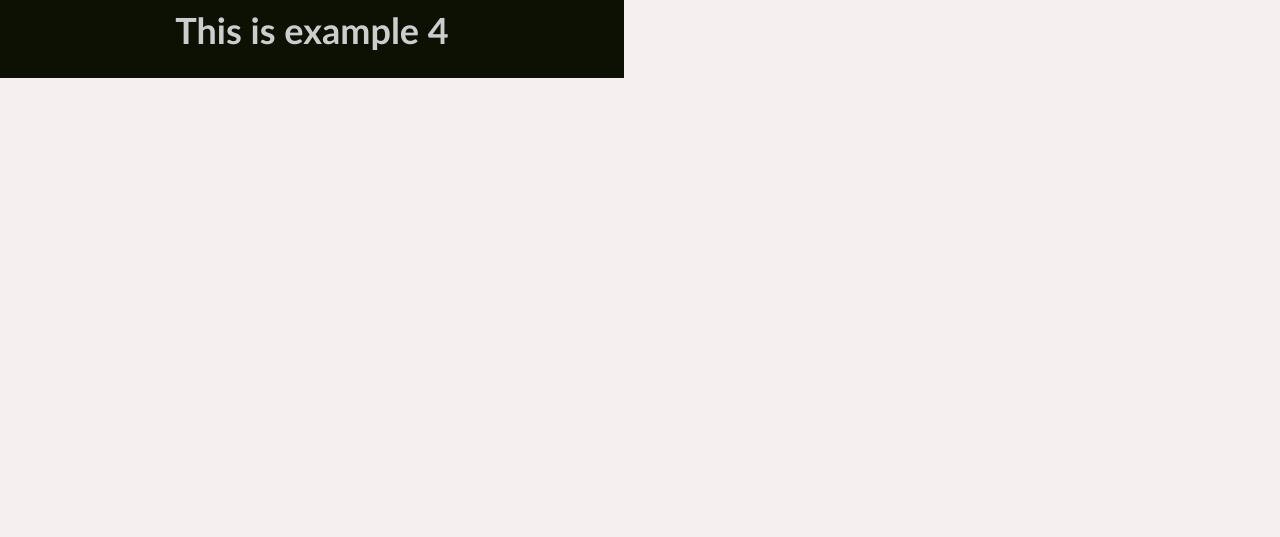
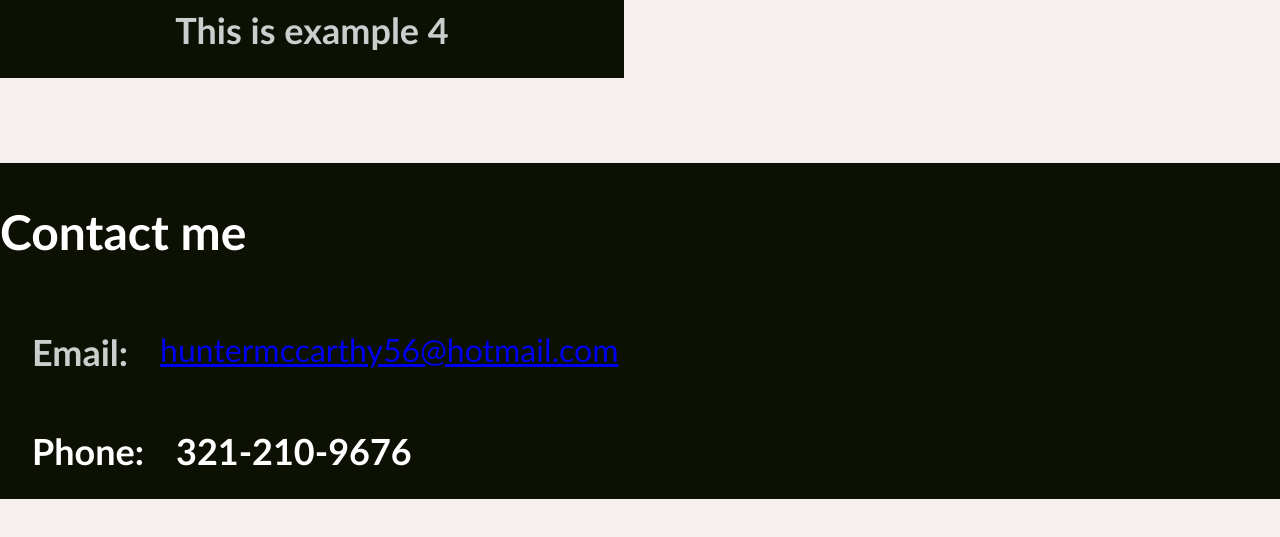
Before and after one commit to hmccarthy1/module2challengeGitHubRepo, a plain HTML site: page index.html in a window 1280 px wide. Shown: the part 5572-6109 px from the top of the page. Before the commit the page ends 5690 px from the top, so only its background shows below. Drawn offline with Linux system fonts and the light colour scheme.

Commit message:
added contact me section and adjusted readme

```diff
--- a/assets/style.css
+++ b/assets/style.css
@@ -178,6 +178,9 @@ main .card h3 {
 
 }
 
+.buffer {
+    grid-column: span 12;
+}
 .workCard img {
     margin-left: 0pt;
     margin-top: 0pt;
@@ -185,7 +188,39 @@ main .card h3 {
     border-top-left-radius: 0pt;
 }
 
+.contactMe {
 
+    background-color: var(--darkestVariation);
+    grid-column: span 12;
+}
+.email {
+    display: flex;
+    align-items: center;
+    justify-content: start;
+}
+
+.contactMe h1 {
+    grid-column: span 12;
+}
+
+.contactMe h2 {
+    grid-column: span 3;
+    margin-left: 24pt;
+}
+.contactMe a {
+    margin-left: 24pt;
+    grid-column: span 4;
+    font-size: 24pt;
+}
+
+.phoneNumber h2 {
+    margin-left: 24pt;
+    color: white;
+}
+.phoneNumber {
+    display: flex;
+    grid-column: span 12;
+}
 @media screen and (max-width: 1100px) {
 
     .intro {
--- a/index.html
+++ b/index.html
@@ -19,7 +19,7 @@
     <nav>
         <a href="#aboutMe">About Me</a>
         <a href="#workExamplesHeader">My Work</a>
-        <a href="#AboutMe">Contact Me</a>
+        <a href="#contactMe">Contact Me</a>
     </nav>
 
 </header>
@@ -172,6 +172,22 @@
 
     </section>
 
+    <section class="buffer">
+        <h4></h4>
+    </section>
+
+    <section class="contactMe" id="contactMe">
+
+        <h1>Contact me</h1>
+
+        <section class="email" >
+        <h2>Email: </h2> <a href="mailto: huntermccarthy@hotmail.com">huntermccarthy56@hotmail.com</a>
+        </section>
+        <section class="phoneNumber">
+        <h2>Phone: </h2><h2 id="phoneNumber">321-210-9676 </h2>
+        </section>
+    </section>
+
 
 
 </main>
```
Also changed, not shown: 1 other file.
